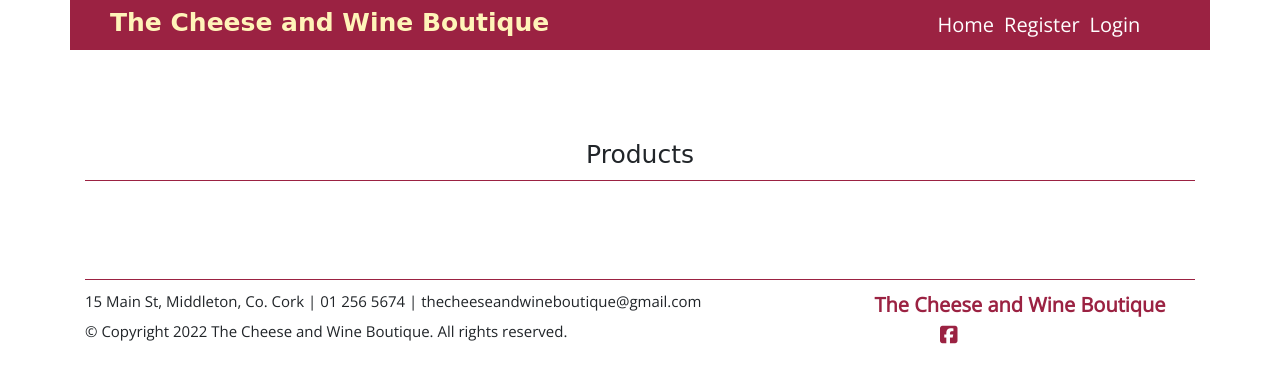
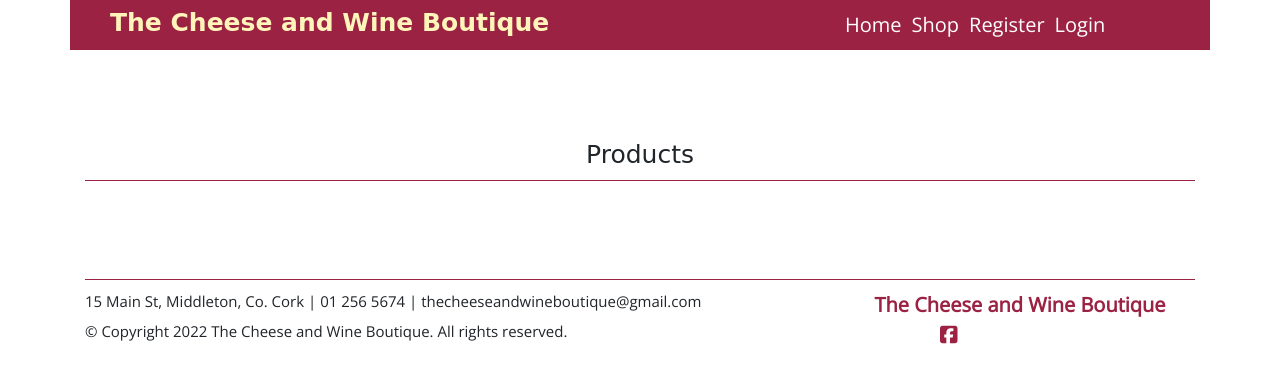
Before and after one commit to evelynfoy/the-cheese-and-wine-boutique, a Django app: page /products/ in a window 1280 px wide. Shown: the top 383 px of the page. Run offline with Django 3.2, Linux system fonts and the light colour scheme; data that the repository does not hold is empty; some libraries are stand-ins or nearby versions; some web fonts are replaced.

Commit message:
Add option to menu for shop

```diff
--- a/templates/layout/navbar.html
+++ b/templates/layout/navbar.html
@@ -8,7 +8,7 @@
                 </a>
             </div>
             <!-- Toggler -->
-            <div class="col-3">
+            <div class="col-3 d-lg-none">
                 <button class="navbar-toggler cream-custom-toggler custom-toggler toggler-margin" type="button" data-bs-toggle="collapse" data-bs-target="#navbarText"
                 aria-controls="navbarText" aria-expanded="false" aria-label="Toggle navigation">
                 <span class="navbar-toggler-icon"></span>
@@ -16,7 +16,7 @@
 
             </div>
             <!-- Nav bar -->
-            <div class="collapse navbar-collapse col-lg-5" id="navbarText">
+            <div class="collapse navbar-collapse col-lg-4" id="navbarText">
                 <ul class="navbar-nav me-auto mb-2 mb-lg-0 small-font ">
 
                     <!-- Home -->
@@ -24,6 +24,10 @@
                         <a class="nav-link active " aria-current="page" href="{% url 'home' %}">Home</a>
                     </li>
 
+                    <!-- Shop -->
+                    <li class="nav-item">
+                        <a class="nav-link active " aria-current="page" href="{% url 'products' %}">Shop</a>
+                    </li>
                     {% if user.is_authenticated %}
 
                     <!-- Logout -->
```
